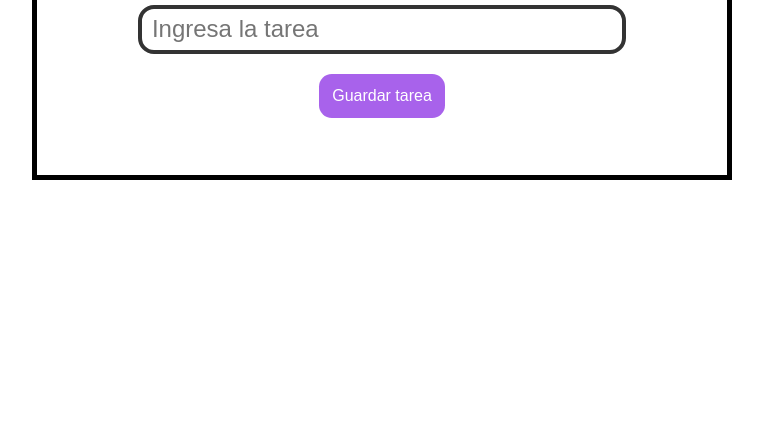
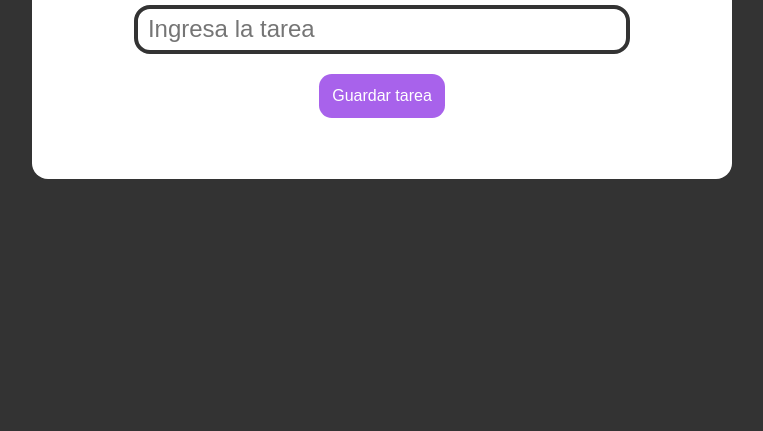
Before and after one commit to jdtoromuriel/1, a plain HTML site: page index.html in a window 1280 px wide. Shown: the part 369-800 px from the top of the page, without its empty margins (258-1021 px from the left). Drawn offline with nearby package versions, Linux system fonts and the light colour scheme; a web font is replaced by a local one.

Commit message:
1 Refact | Se añaden sombras, modifica color y borde.

```diff
--- a/styles.css
+++ b/styles.css
@@ -11,21 +11,27 @@
     justify-content: center;
     align-items: center;
     text-align: center;
+    background-color: #333;
 }
 
 .tasks__container{
     width: 43.75rem;
     height: auto;
+    box-shadow: 0 4px 8px rgba(255, 255, 255, 0.2), 0 6px 20px rgba(255, 255, 255, 0.1);
+    transition: box-shadow 0.3s ease;
     max-height: 40rem;
     background-color: white;
     padding: 2.5rem;
-    border: 5px solid black;
+    border-radius: 1rem;
+    box-shadow: 0 4px 0 white;
     display: flex;
     flex-wrap: wrap;
     flex-direction: column;
     align-items: center;
 }
-
+.tasks__container:hover{
+    box-shadow: 0 10px 15px rgba(255, 255, 255, 0.3), 0 15px 30px rgba(255, 255, 255, 0.2);
+}
 .tasks__h1{
     font-size: 3.1rem;
     font-weight: bold;
@@ -50,8 +56,11 @@
     border-radius: .8rem;
     cursor: pointer;
     user-select: none;
+    transition: transform 0.7s ease;
 }
-
+.tasks__button:hover{
+    transform: scale(1.05);
+}
 /*Lista de tareas, Tasks*/
 
 #tasks__list{
```
